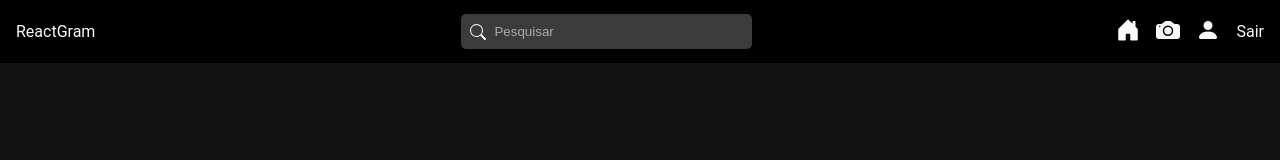
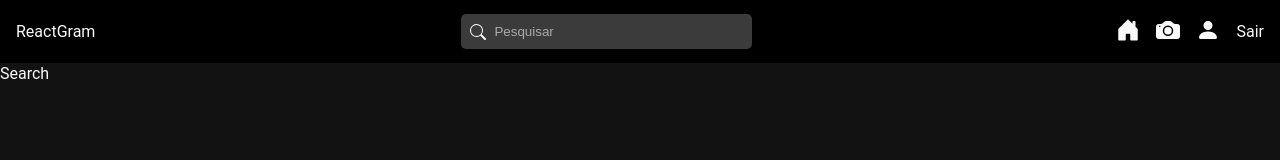
Before and after one commit to Vinicius-b-oliveira/ReactGram_frontend, a React (Vite) app: page /search in a window 1280 px wide. Shown: the top 160 px of the page. Built offline with nearby package versions, Linux system fonts and the light colour scheme; sample sign-in values are in the browser's storage.

Commit message:
Criando página de busca

```diff
--- /dev/null
+++ b/src/pages/Search/Search.scss
@@ -0,0 +1 @@
+@use "../../scss/global_variables" as *;
--- /dev/null
+++ b/src/pages/Search/index.jsx
@@ -0,0 +1,18 @@
+import "./Search.scss";
+
+// hooks
+import { useEffect } from "react";
+import { useSelector, useDispatch } from "react-redux";
+import { useResetComponentMessage } from "../../hooks/useResetComponentMessage";
+
+// components
+import LikeContainer from "../../components/LikeContainer";
+import PhotoItem from "../../components/PhotoItem";
+
+// redux
+
+const Search = () => {
+    return <div>Search</div>;
+};
+
+export default Search;
--- a/src/routes/AppRoutes.jsx
+++ b/src/routes/AppRoutes.jsx
@@ -12,6 +12,7 @@ import Register from "../pages/Auth/Register";
 import EditProfile from "../pages/EditProfile";
 import Profile from "../pages/Profile";
 import Photo from "../pages/Photo";
+import Search from "../pages/Search";
 
 export const AppRoutes = ({ auth }) => (
     <Routes>
@@ -36,6 +37,14 @@ export const AppRoutes = ({ auth }) => (
             element={
                 <ProtectedRoute auth={auth}>
                     <Profile />
+                </ProtectedRoute>
+            }
+        />
+        <Route
+            path="/search"
+            element={
+                <ProtectedRoute auth={auth}>
+                    <Search />
                 </ProtectedRoute>
             }
         />
```
